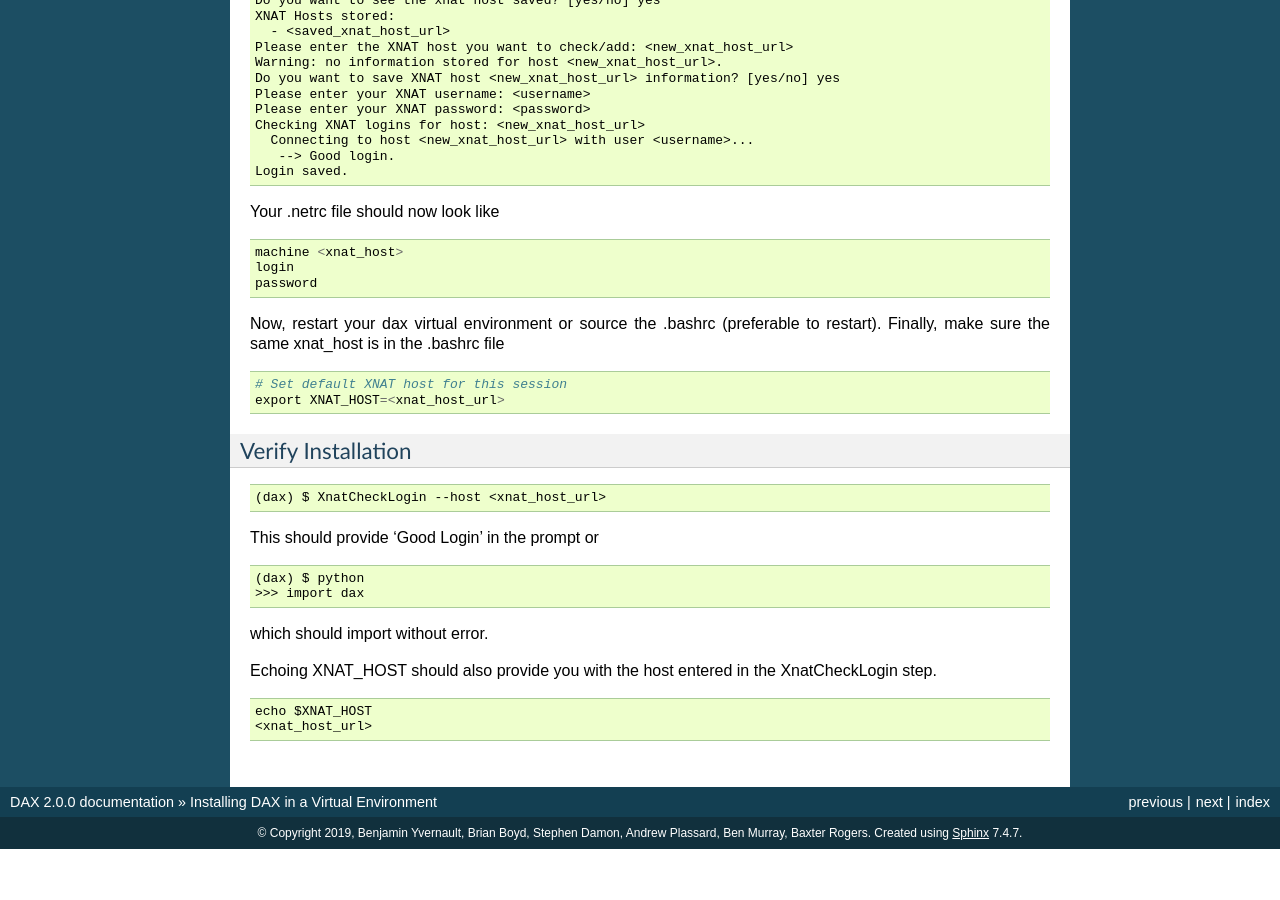
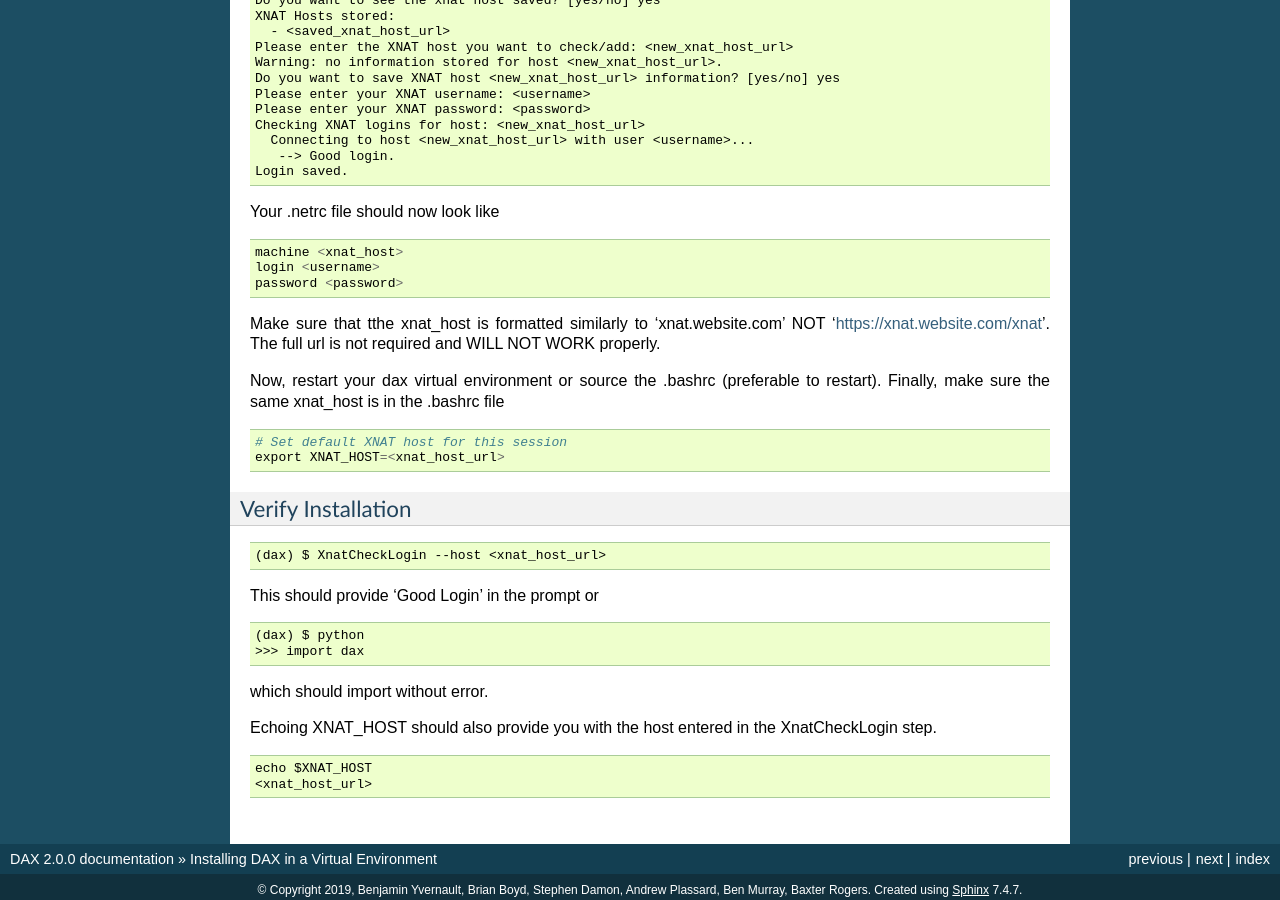
Before and after one commit to VUIIS/dax, a Sphinx documentation site: the page built from docs/installing_dax_in_a_virtual_environment.rst, in a window 1280 px wide and 900 px high, scrolled down 1677 px. Built offline with Sphinx 7.4.7, drawn with Linux system fonts in a browser that asks for light colours; before the commit the page ends 2526 px from its top, so only the background shows below that.

Commit message:
Update installing_dax_in_a_virtual_environment.rst

```diff
--- a/docs/installing_dax_in_a_virtual_environment.rst
+++ b/docs/installing_dax_in_a_virtual_environment.rst
@@ -111,8 +111,10 @@ Your .netrc file should now look like
 ::
 
 	machine <xnat_host>
-	login
-	password
+	login <username>
+	password <password>
+
+Make sure that tthe xnat_host is formatted similarly to 'xnat.website.com' NOT 'https://xnat.website.com/xnat'. The full url is not required and WILL NOT WORK properly.
 
 Now, restart your dax virtual environment or source the .bashrc (preferable to restart). Finally, make sure the same xnat_host is in the .bashrc file
 
```
